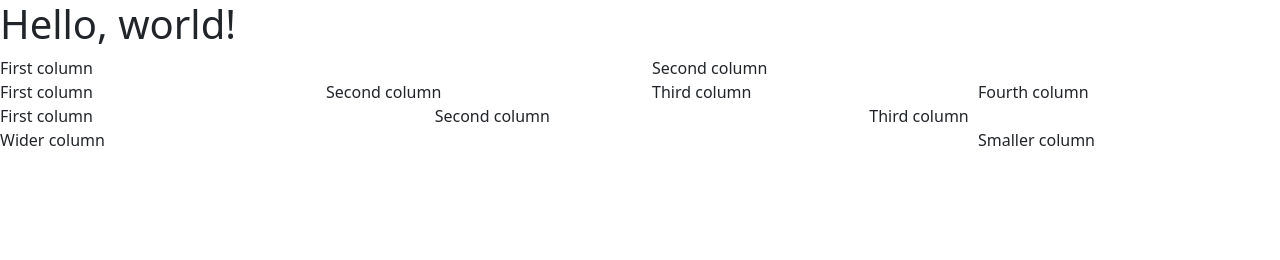
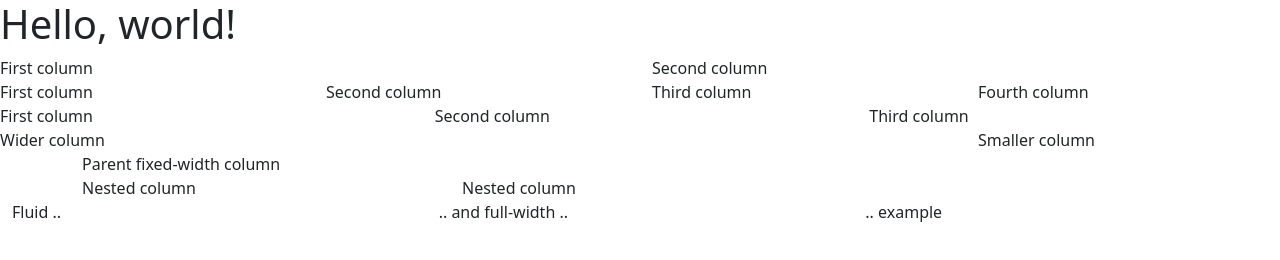
Before and after one commit to dancesWithCycles/sandbox-web-dev, a plain HTML site: page bs-tut/index.html in a window 1280 px wide. Drawn offline with Linux system fonts and the light colour scheme.

Commit message:
bs-tut: added nested column

```diff
--- a/bs-tut/index.html
+++ b/bs-tut/index.html
@@ -41,6 +41,24 @@
       <div class="col-md-9">Wider column</div>
       <div class="col-md-3">Smaller column</div>
     </div>
+<div class="container">
+  <div class="row">
+    <div class="col-md-8">
+      Parent fixed-width column
+      <div class="row">
+        <div class="col-md-6">Nested column</div>
+        <div class="col-md-6">Nested column</div>
+      </div>
+    </div>
+  </div>
+</div>
+<div class="container-fluid">
+  <div class="row">
+    <div class="col-md-4">Fluid ..</div>
+    <div class="col-md-4">.. and full-width ..</div>
+    <div class="col-md-4">.. example</div>
+  </div>
+</div>
 
     <!--
     <script src="https://ajax.googleapis.com/ajax/libs/jquery/1.11.2/jquery.min.js"></script>
```
